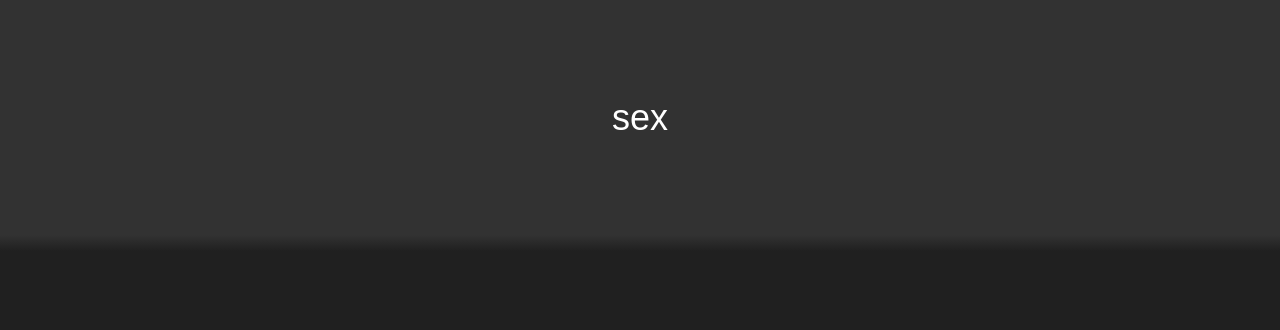
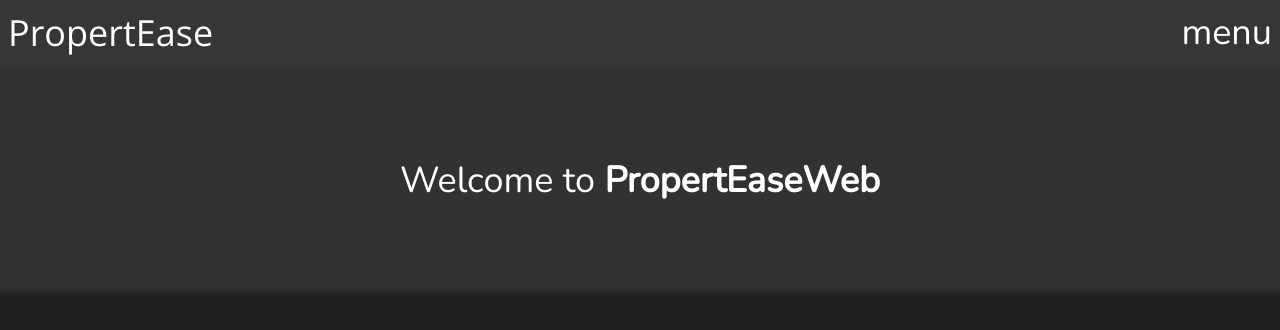
Before and after one commit to AlexB8675/PropertEaseWeb, a plain HTML site: page index.html in a window 1280 px wide. Drawn offline with nearby package versions, Linux system fonts and the light colour scheme.

Commit message:
basic layout

```diff
--- a/css/style.css
+++ b/css/style.css
@@ -1,7 +1,10 @@
+@import url('https://fonts.googleapis.com/css?family=Nunito&display=swap');
+@import url('https://fonts.googleapis.com/css2?family=Open+Sans:wght@300&display=swap');
+
 * {
     color: white;
     font-size: 36px;
-    font-family: Nunito, Arial, sans-serif;
+    font-family: 'Nunito', Arial, sans-serif;
     user-select: none;
 }
 
@@ -22,24 +25,52 @@ body {
     width: 100%;
     height: 100%;
     background-color: #202020;
+    grid-auto-flow: row;
+    grid-template-rows: 64px 8px auto;
 
-    grid-auto-flow: row;
-    grid-template-rows: 3fr 16px 7fr;
-    box-sizing: border-box;
+    .header {
+        padding: 8px;
+        background-color: #363636;
+        justify-content: space-between;
+        align-items: center;
+        grid-auto-flow: column;
 
-    .search-bar-container {
-        justify-content: center;
-        align-items: center;
+        .title {
+            font-family: 'Open Sans', Arial, sans-serif;
+        }
 
-        background-color: #323232;
+        .menu {
+
+        }
     }
 
-    .interpolator {
-        height: 16px;
-        background: linear-gradient(to bottom, #323232 0%, #202020 100%);
+    .header-separator {
+        background: linear-gradient(to bottom, #363636 0%, #323232 100%);
     }
 
-    .info-container {
-        background-color: #202020;
+    .main-body {
+        background-color: #323232;
+        grid-auto-flow: row;
+        grid-template-rows: 3fr 8px 7fr;
+
+        .search-bar-container {
+            justify-self: center;
+            align-self: center;
+            grid-auto-flow: row;
+            grid-template-rows: repeat(3, max-content);
+
+            .title {
+                text-align: center;
+                display: block;
+            }
+        }
+
+        .sb-container-separator {
+            background: linear-gradient(to bottom, #323232 0%, #202020 100%);
+        }
+
+        .info-container {
+            background-color: #202020;
+        }
     }
 }
--- a/index.html
+++ b/index.html
@@ -13,11 +13,26 @@
     </head>
     <body>
         <div class="main-container">
-            <div class="search-bar-container">
-                sex
+            <div class="header">
+                <div class="title">PropertEase</div>
+                <div class="menu">menu</div>
             </div>
-            <div class="interpolator"></div>
-            <div class="info-container"></div>
+            <div class="header-separator"></div>
+            <div class="main-body">
+                <div class="search-bar-container">
+                    <div class="title">
+                        Welcome to <strong>PropertEaseWeb</strong>
+                    </div>
+                    <div class="select-search-type">
+
+                    </div>
+                    <div class="search-bar">
+
+                    </div>
+                </div>
+                <div class="sb-container-separator"></div>
+                <div class="info-container"></div>
+            </div>
         </div>
     </body>
 </html>
```
